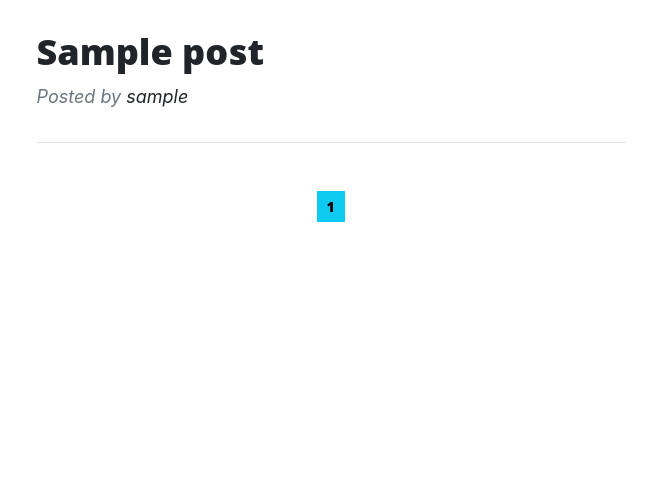
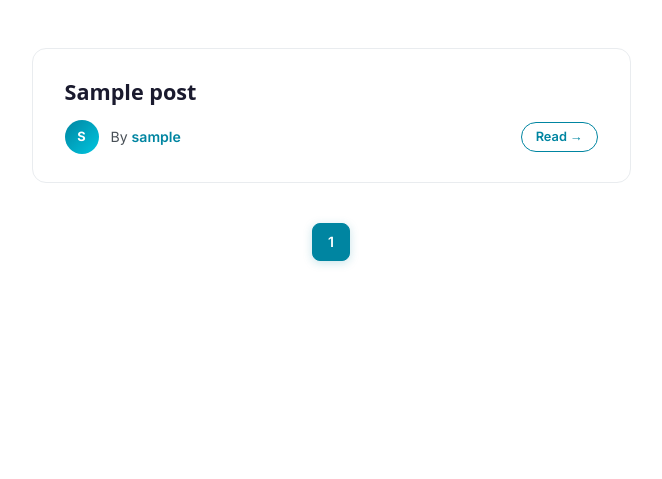
Before and after one commit to thebaggieboy/flask-blog, a Flask app: page / in a window 1280 px wide. Shown: the part 69-548 px from the top of the page, without its empty margins (309-971 px from the left). Run offline with Flask 2, Linux system fonts and the light colour scheme; tables that the repository leaves empty hold one stand-in row (values such as "Sample post"); some libraries are stand-ins or nearby versions.

Commit message:
changed db

```diff
--- a/blog/templates/home.html
+++ b/blog/templates/home.html
@@ -1,78 +1,236 @@
 {% extends "./base.html" %}
 
 {% block head %}
+<title>The Baggie Blog — Home</title>
+<link href="https://fonts.googleapis.com/css2?family=Inter:wght@400;500;600;700&display=swap" rel="stylesheet">
 <style>
-    .hidden { display: none;}
-.readmore { margin: 0 5px;}
+  /* ── Page wrapper ── */
+  .posts-section {
+    padding: 3rem 0 5rem;
+    min-height: 60vh;
+  }
 
+  /* ── Post card ── */
+  .post-card {
+    background: #fff;
+    border: 1px solid #e9ecef;
+    border-radius: 14px;
+    padding: 1.75rem 2rem;
+    margin-bottom: 1.25rem;
+    transition: box-shadow 0.22s ease, transform 0.22s ease, border-color 0.22s ease;
+    position: relative;
+    overflow: hidden;
+  }
+  .post-card::before {
+    content: '';
+    position: absolute;
+    left: 0; top: 0; bottom: 0;
+    width: 4px;
+    background: linear-gradient(180deg, #0085A1, #00c6e0);
+    border-radius: 14px 0 0 14px;
+    opacity: 0;
+    transition: opacity 0.22s ease;
+  }
+  .post-card:hover {
+    box-shadow: 0 8px 32px rgba(0,133,161,0.13);
+    transform: translateY(-3px);
+    border-color: #0085A1;
+  }
+  .post-card:hover::before { opacity: 1; }
 
+  .post-card__title {
+    font-family: 'Open Sans', sans-serif;
+    font-size: 1.35rem;
+    font-weight: 700;
+    color: #1a1a2e;
+    margin-bottom: 0.5rem;
+    text-decoration: none;
+    display: block;
+    line-height: 1.35;
+    transition: color 0.18s;
+  }
+  .post-card__title:hover { color: #0085A1; }
+
+  .post-card__meta {
+    display: flex;
+    align-items: center;
+    gap: 0.75rem;
+    margin-top: 0.85rem;
+  }
+  .post-card__avatar {
+    width: 34px; height: 34px;
+    border-radius: 50%;
+    background: linear-gradient(135deg, #0085A1, #00c6e0);
+    color: #fff;
+    font-size: 0.8rem;
+    font-weight: 700;
+    display: flex; align-items: center; justify-content: center;
+    flex-shrink: 0;
+    font-family: 'Inter', sans-serif;
+  }
+  .post-card__author {
+    font-size: 0.88rem;
+    color: #495057;
+    font-family: 'Inter', sans-serif;
+  }
+  .post-card__author a {
+    color: #0085A1;
+    font-weight: 600;
+    text-decoration: none;
+  }
+  .post-card__author a:hover { text-decoration: underline; }
+
+  .post-card__read-btn {
+    margin-left: auto;
+    font-size: 0.8rem;
+    font-weight: 600;
+    color: #0085A1;
+    border: 1.5px solid #0085A1;
+    border-radius: 20px;
+    padding: 0.28rem 0.85rem;
+    text-decoration: none;
+    transition: background 0.18s, color 0.18s;
+    font-family: 'Inter', sans-serif;
+    white-space: nowrap;
+  }
+  .post-card__read-btn:hover {
+    background: #0085A1;
+    color: #fff;
+  }
+
+  /* ── Empty state ── */
+  .empty-state {
+    text-align: center;
+    padding: 5rem 1rem;
+  }
+  .empty-state__icon {
+    font-size: 4rem;
+    margin-bottom: 1.25rem;
+    display: block;
+    opacity: 0.45;
+  }
+  .empty-state__title {
+    font-family: 'Open Sans', sans-serif;
+    font-size: 1.6rem;
+    font-weight: 700;
+    color: #1a1a2e;
+    margin-bottom: 0.6rem;
+  }
+  .empty-state__sub {
+    font-size: 1rem;
+    color: #6c757d;
+    margin-bottom: 2rem;
+    font-family: 'Inter', sans-serif;
+  }
+  .empty-state__cta {
+    display: inline-block;
+    background: linear-gradient(135deg, #0085A1, #00c6e0);
+    color: #fff;
+    font-weight: 600;
+    font-family: 'Inter', sans-serif;
+    font-size: 0.95rem;
+    padding: 0.7rem 1.8rem;
+    border-radius: 30px;
+    text-decoration: none;
+    box-shadow: 0 4px 16px rgba(0,133,161,0.25);
+    transition: opacity 0.18s, transform 0.18s;
+  }
+  .empty-state__cta:hover { opacity: 0.9; transform: translateY(-2px); color: #fff; }
+
+  /* ── Pagination ── */
+  .pagination-bar {
+    display: flex;
+    justify-content: center;
+    flex-wrap: wrap;
+    gap: 0.4rem;
+    margin-top: 2.5rem;
+  }
+  .pagination-bar a {
+    min-width: 38px; height: 38px;
+    display: flex; align-items: center; justify-content: center;
+    border-radius: 8px;
+    font-size: 0.88rem;
+    font-weight: 600;
+    font-family: 'Inter', sans-serif;
+    text-decoration: none;
+    transition: background 0.18s, color 0.18s, box-shadow 0.18s;
+    border: 1.5px solid #0085A1;
+  }
+  .pagination-bar a.active {
+    background: #0085A1;
+    color: #fff;
+    box-shadow: 0 2px 10px rgba(0,133,161,0.22);
+  }
+  .pagination-bar a:not(.active) {
+    color: #0085A1;
+    background: #fff;
+  }
+  .pagination-bar a:not(.active):hover {
+    background: #e8f7fa;
+  }
+  .pagination-bar .ellipsis {
+    min-width: 38px; height: 38px;
+    display: flex; align-items: flex-end; justify-content: center;
+    color: #adb5bd;
+    font-size: 1.1rem;
+    padding-bottom: 4px;
+  }
 </style>
 {% endblock head %}
 
 {% block content %}
+<section class="posts-section">
+  <div class="container px-4 px-lg-5">
+    <div class="row justify-content-center">
+      <div class="col-md-10 col-lg-8 col-xl-7">
 
-<section>
+        {% if posts and posts.items %}
 
-
-    <ul class="list-group list-group-flush ml-2">
-
-      {% if posts %}
-        {% for post in posts.items  %}
-        <div class="container px-4 px-lg-5">
-          <div class="row gx-4 gx-lg-5 justify-content-center">
-              <div class="col-md-10 col-lg-8 col-xl-7">
-                  <!-- Post preview-->
-                  <div class="post-preview">
-                      <a href="{{url_for('post', post_id=post.id)}}">
-                          <h2 class="post-title">{{post.title}}</h2>
-
+          {% for post in posts.items %}
+          <div class="post-card">
+            <a href="{{ url_for('post', post_id=post.id) }}" class="post-card__title">
+              {{ post.title }}
             </a>
-                      <p class="post-meta">
-                          Posted by
-                          <a href="#!">{{post.author.username}}</a>
-
-                      </p>
-                  </div>
-                  <!-- Divider-->
-                  <hr class="my-4" />
-
-                  <!-- Pager-->
-                  <div class="d-flex justify-content-end mb-4"></div>
+            <div class="post-card__meta">
+              <div class="post-card__avatar">{{ post.author.username[0].upper() }}</div>
+              <span class="post-card__author">By <a href="#!">{{ post.author.username }}</a></span>
+              <a href="{{ url_for('post', post_id=post.id) }}" class="post-card__read-btn">Read →</a>
             </div>
           </div>
-      </div>
-
-
           {% endfor %}
 
-    </ul>
-        {% else %}
-        <p class="lead text-dark text-center">No posts added yet, create new posts</p>
-        {% endif %}
-
-
-
-    <div class="container d-flex justify-content-center space-left2">
+          <!-- Pagination -->
+          <div class="pagination-bar">
             {% for page_num in posts.iter_pages(left_edge=1, right_edge=1, left_current=1, right_current=2) %}
               {% if page_num %}
-
-      {% if posts.page == page_num %}
-
-
-      <a href="{{url_for('home', page=page_num)}}"  class="btn btn-info mb-4 ml-4 btn-sm btn-block"><span>{{page_num}}</span></a>
-
+                <a href="{{ url_for('home', page=page_num) }}"
+                   class="{% if posts.page == page_num %}active{% endif %}">
+                  {{ page_num }}
+                </a>
               {% else %}
-      <a href="{{url_for('home', page=page_num)}}"  class="btn btn-outline-info mb-4 ml-4 btn-sm btn-block"><span>{{page_num}}</span></a>
-
-      {% endif %}
-
-      {% else %}
-         ...
+                <span class="ellipsis">…</span>
               {% endif %}
             {% endfor %}
           </div>
 
+        {% else %}
 
+          <!-- Empty state -->
+          <div class="empty-state">
+            <span class="empty-state__icon">✍️</span>
+            <h2 class="empty-state__title">No posts yet</h2>
+            <p class="empty-state__sub">Be the first to share something with the world.</p>
+            {% if current_user.is_authenticated %}
+              <a href="{{ url_for('new_post') }}" class="empty-state__cta">Write your first post</a>
+            {% else %}
+              <a href="{{ url_for('login') }}" class="empty-state__cta">Log in to post</a>
+            {% endif %}
+          </div>
 
+        {% endif %}
+
+      </div>
+    </div>
+  </div>
 </section>
 {% endblock content %}
```
Lines whose indentation alone changed are shown as unchanged.
